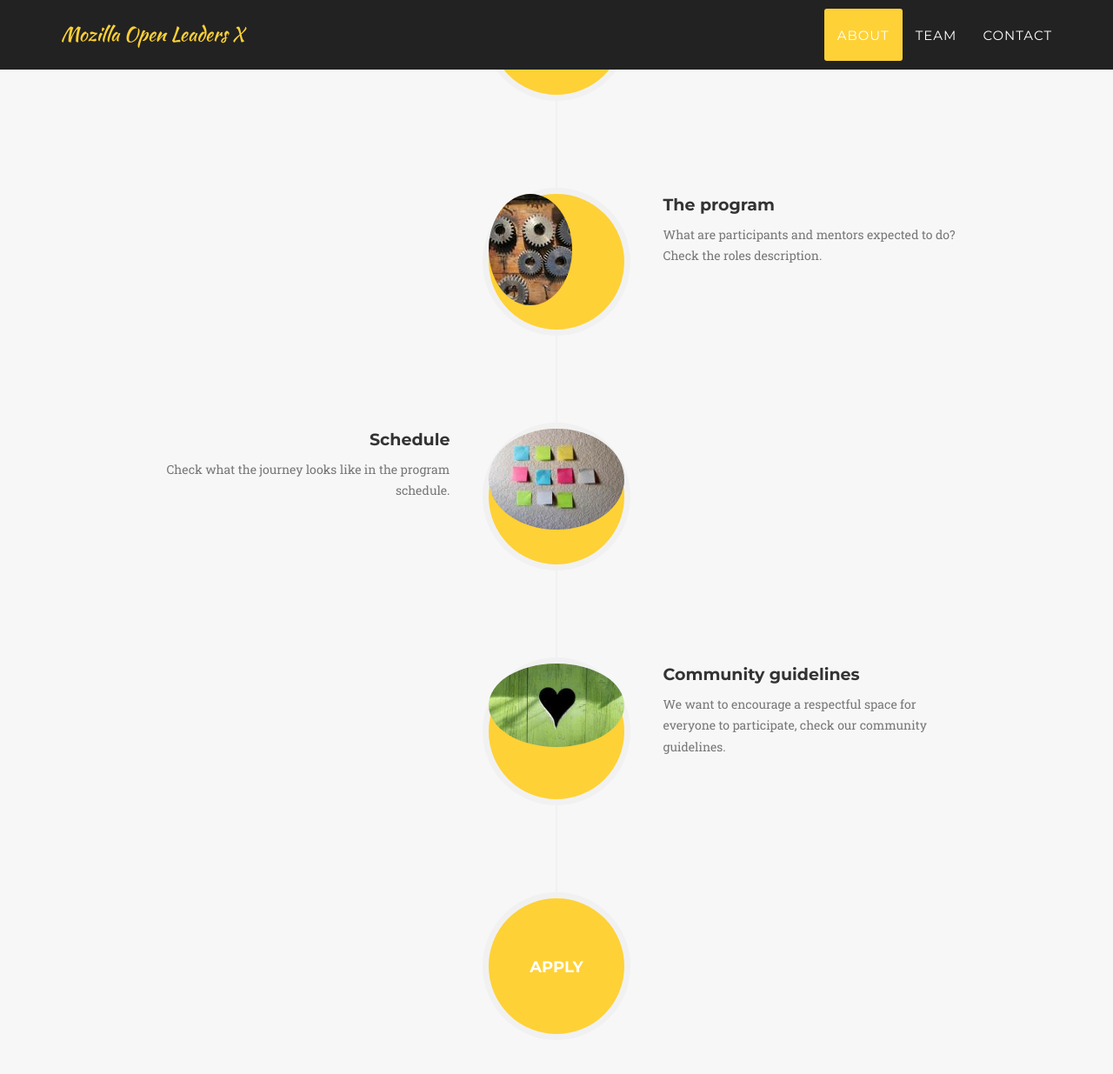
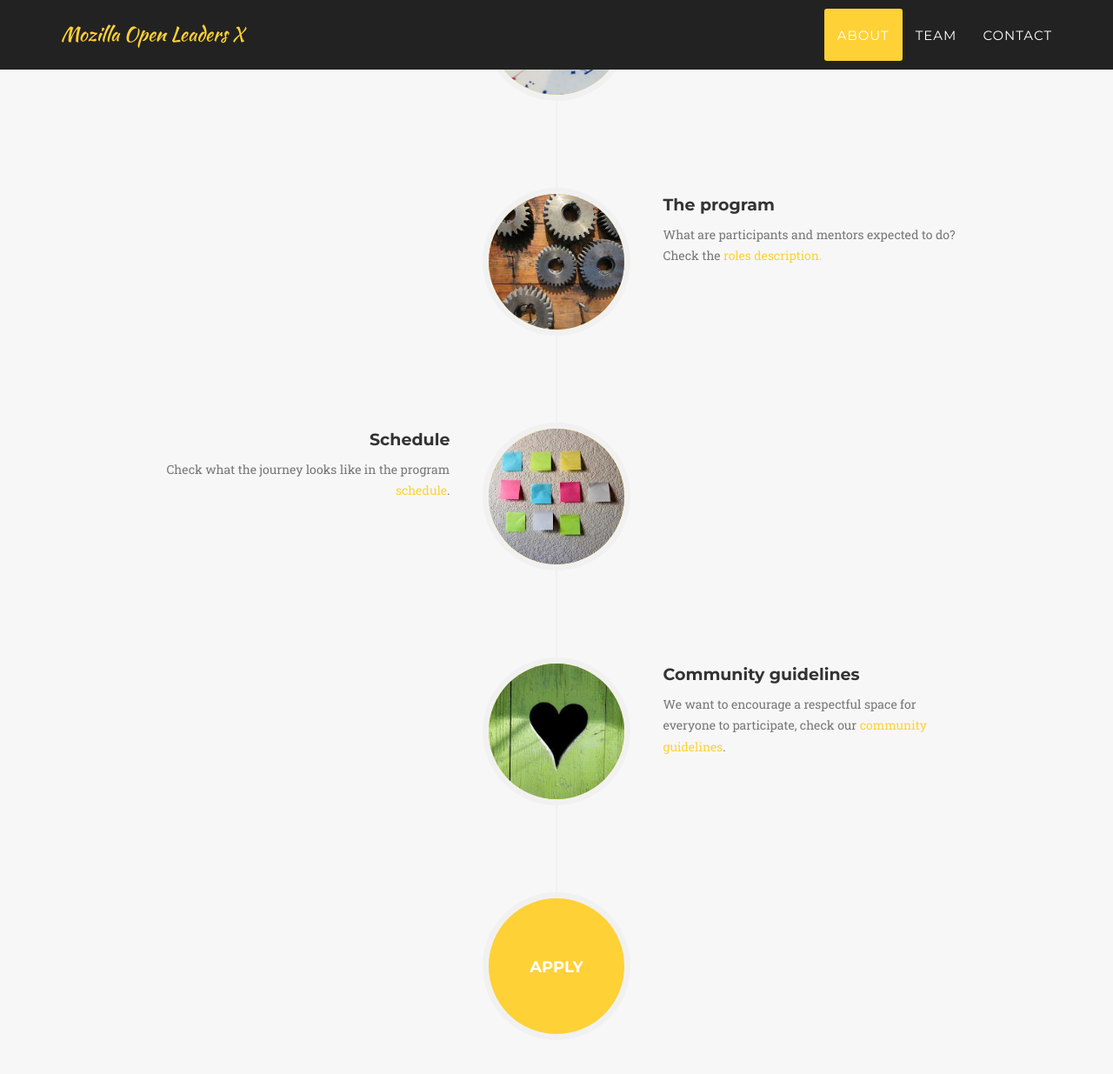
Before and after one commit to ohwmakers/ohwmakers-website, a Jekyll site: the page built from index.html, in a window 1280 px wide and 1400 px high, scrolled down 1965 px. Shown: the top 1235 px of the window at 87% size. Built offline with Jekyll 4.4.1, drawn with Linux system fonts in a browser that asks for light colours; some web fonts are replaced; some of the changed text lies outside the part shown.

Commit message:
bgd image

```diff
--- a/_includes/about.html
+++ b/_includes/about.html
@@ -27,7 +27,7 @@
                                     <h4 class="subheading">  </h4><h4 class="subheading">The program</h4>
                                 </div>
                                 <div class="timeline-body">
-                                    <p class="text-muted">What are participants and mentors expected to do? Check the roles description.</p>
+                                    <p class="text-muted">What are participants and mentors expected to do? Check the <a href="https://docs.google.com/document/d/15XVjf53CHu4X3VYbAPOnMT8IjXyUJ5REbrBO7Kmh9Ss/edit?usp=sharing">roles description.</a></p>
                                 </div>
                             </div>
                         </li>
@@ -41,7 +41,7 @@
                                     <h4 class="subheading">  </h4><h4 class="subheading">Schedule</h4>
                                 </div>
                                 <div class="timeline-body">
-                                    <p class="text-muted">Check what the journey looks like in the program schedule.</p>
+                                    <p class="text-muted">Check what the journey looks like in the program <a href="#">schedule</a>.</p>
                                 </div>
                             </div>
                         </li>
@@ -55,7 +55,7 @@
                                     <h4 class="subheading">  </h4><h4 class="subheading">Community guidelines</h4>
                                 </div>
                                 <div class="timeline-body">
-                                    <p class="text-muted">We want to encourage a respectful space for everyone to participate, check our community guidelines.</p>
+                                    <p class="text-muted">We want to encourage a respectful space for everyone to participate, check our <a href="https://docs.google.com/document/d/1rzhlR8tH3Tteu_p1ATWgdHaC_08dJyXmOeAh88XwyPY/edit?usp=sharing">community guidelines</a>.</p>
                                 </div>
                             </div>
                         </li>
--- a/_includes/contact.html
+++ b/_includes/contact.html
@@ -3,7 +3,7 @@
             <div class="row">
                 <div class="col-lg-12 text-center">
                     <h2 class="section-heading">Contact Us</h2>
-                    <h3 class="section-subheading text-muted"></h3>
+                    <h3 class="section-subheading" style="color:white">Would you like to contribute as a mentor, expert or in any other way? Drop us a line!</h3>
                 </div>
             </div>
             <div class="row">
--- a/_includes/team.html
+++ b/_includes/team.html
@@ -1,5 +1,5 @@
 <!-- Team Section -->
-    <section id="team" class="bg-light-gray">
+    <section id="team">
         <div class="container">
             <div class="row">
                 <div class="col-lg-12 text-center">
```
Also changed, not shown: img/about/1.jpg, img/about/2.jpg, img/about/3.jpg, img/about/4.jpg, img/header-bg.jpg, img/header-bg3.jpg (added), img/header-bg3.png (renamed from img/header-bg.png), 1 other file.
